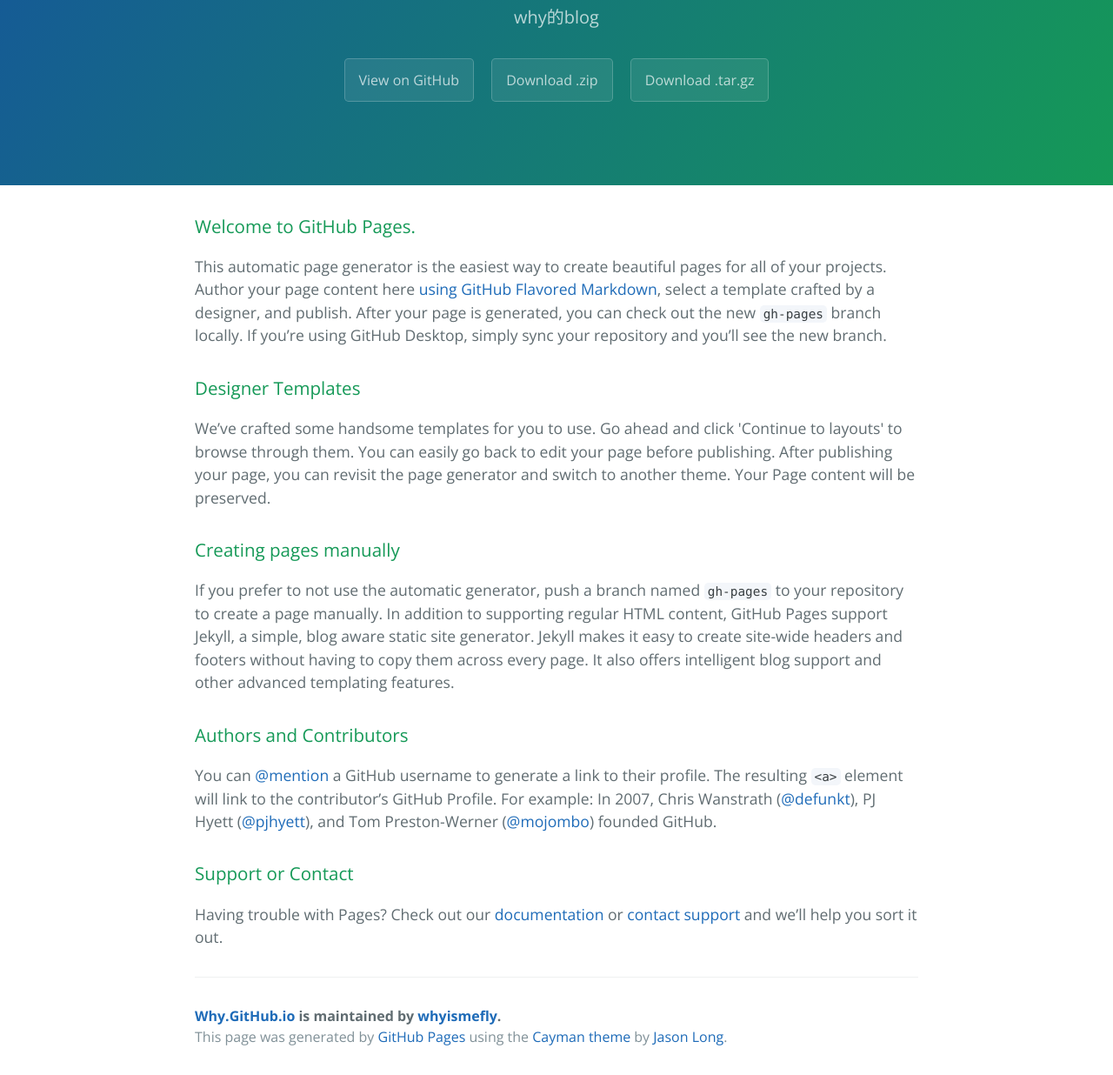
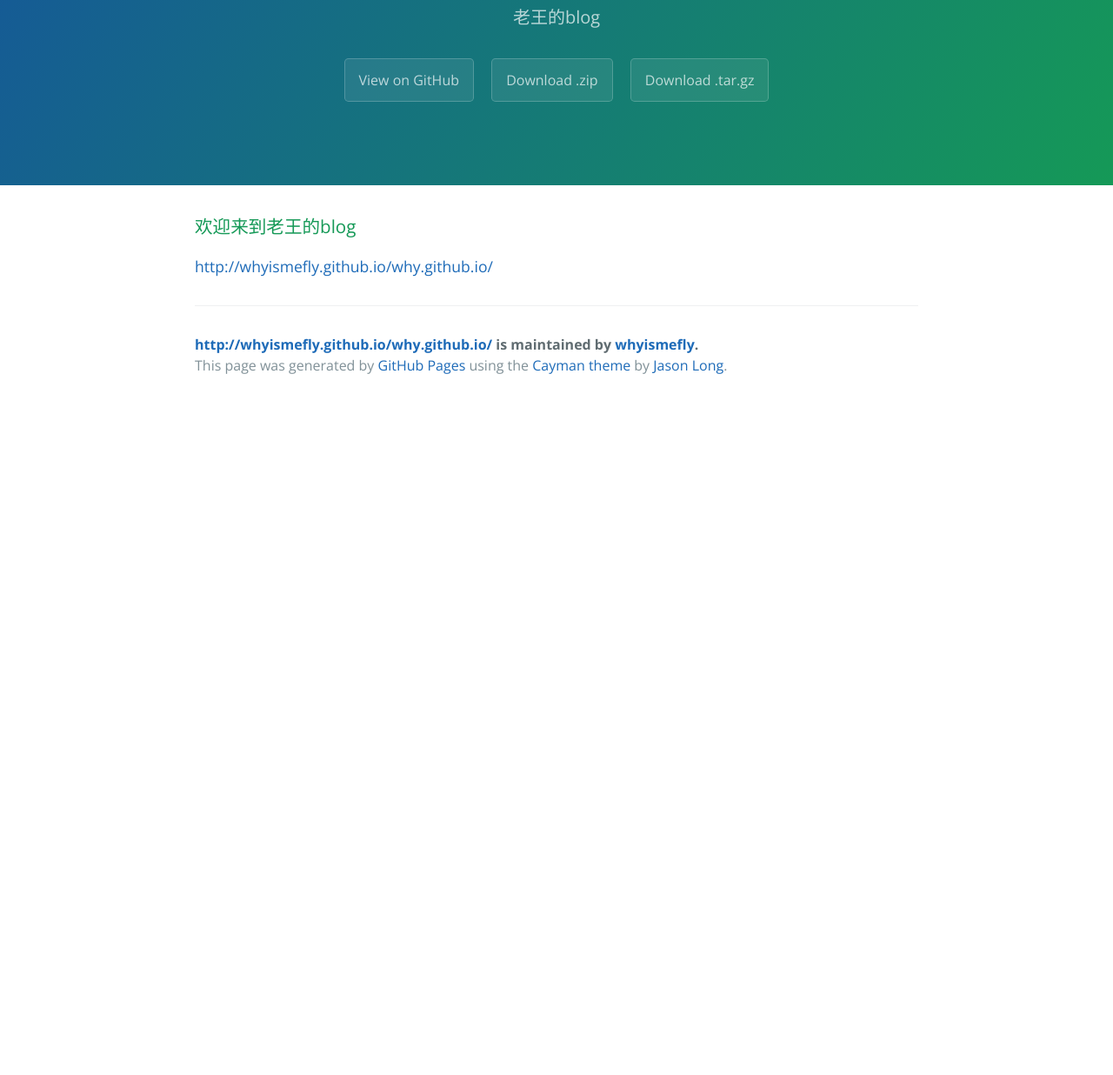
Before and after one commit to whyismefly/why.github.io, a plain HTML site: page index.html in a window 1280 px wide. Shown: the part 170-1406 px from the top of the page at 87% size. After the commit the page ends 800 px from the top, so only its background shows below. Drawn offline with nearby package versions, Linux system fonts and the light colour scheme.

```diff
--- a/index.html
+++ b/index.html
@@ -2,7 +2,7 @@
 <html lang="en-us">
   <head>
     <meta charset="UTF-8">
-    <title>Why.GitHub.io by whyismefly</title>
+    <title>http://whyismefly.github.io/why.github.io/ by whyismefly</title>
     <meta name="viewport" content="width=device-width, initial-scale=1">
     <link rel="stylesheet" type="text/css" href="stylesheets/normalize.css" media="screen">
     <link href='https://fonts.googleapis.com/css?family=Open+Sans:400,700' rel='stylesheet' type='text/css'>
@@ -11,8 +11,8 @@
   </head>
   <body>
     <section class="page-header">
-      <h1 class="project-name">Why.GitHub.io</h1>
-      <h2 class="project-tagline">why的blog</h2>
+      <h1 class="project-name">http://whyismefly.github.io/why.github.io/</h1>
+      <h2 class="project-tagline">老王的blog</h2>
       <a href="https://github.com/whyismefly/why.github.io" class="btn">View on GitHub</a>
       <a href="https://github.com/whyismefly/why.github.io/zipball/master" class="btn">Download .zip</a>
       <a href="https://github.com/whyismefly/why.github.io/tarball/master" class="btn">Download .tar.gz</a>
@@ -20,32 +20,12 @@
 
     <section class="main-content">
       <h3>
-<a id="welcome-to-github-pages" class="anchor" href="#welcome-to-github-pages" aria-hidden="true"><span aria-hidden="true" class="octicon octicon-link"></span></a>Welcome to GitHub Pages.</h3>
+<a id="欢迎来到老王的blog" class="anchor" href="#%E6%AC%A2%E8%BF%8E%E6%9D%A5%E5%88%B0%E8%80%81%E7%8E%8B%E7%9A%84blog" aria-hidden="true"><span aria-hidden="true" class="octicon octicon-link"></span></a>欢迎来到老王的blog</h3>
 
-<p>This automatic page generator is the easiest way to create beautiful pages for all of your projects. Author your page content here <a href="https://guides.github.com/features/mastering-markdown/">using GitHub Flavored Markdown</a>, select a template crafted by a designer, and publish. After your page is generated, you can check out the new <code>gh-pages</code> branch locally. If you’re using GitHub Desktop, simply sync your repository and you’ll see the new branch.</p>
-
-<h3>
-<a id="designer-templates" class="anchor" href="#designer-templates" aria-hidden="true"><span aria-hidden="true" class="octicon octicon-link"></span></a>Designer Templates</h3>
-
-<p>We’ve crafted some handsome templates for you to use. Go ahead and click 'Continue to layouts' to browse through them. You can easily go back to edit your page before publishing. After publishing your page, you can revisit the page generator and switch to another theme. Your Page content will be preserved.</p>
-
-<h3>
-<a id="creating-pages-manually" class="anchor" href="#creating-pages-manually" aria-hidden="true"><span aria-hidden="true" class="octicon octicon-link"></span></a>Creating pages manually</h3>
-
-<p>If you prefer to not use the automatic generator, push a branch named <code>gh-pages</code> to your repository to create a page manually. In addition to supporting regular HTML content, GitHub Pages support Jekyll, a simple, blog aware static site generator. Jekyll makes it easy to create site-wide headers and footers without having to copy them across every page. It also offers intelligent blog support and other advanced templating features.</p>
-
-<h3>
-<a id="authors-and-contributors" class="anchor" href="#authors-and-contributors" aria-hidden="true"><span aria-hidden="true" class="octicon octicon-link"></span></a>Authors and Contributors</h3>
-
-<p>You can <a href="https://help.github.com/articles/basic-writing-and-formatting-syntax/#mentioning-users-and-teams" class="user-mention">@mention</a> a GitHub username to generate a link to their profile. The resulting <code>&lt;a&gt;</code> element will link to the contributor’s GitHub Profile. For example: In 2007, Chris Wanstrath (<a href="https://github.com/defunkt" class="user-mention">@defunkt</a>), PJ Hyett (<a href="https://github.com/pjhyett" class="user-mention">@pjhyett</a>), and Tom Preston-Werner (<a href="https://github.com/mojombo" class="user-mention">@mojombo</a>) founded GitHub.</p>
-
-<h3>
-<a id="support-or-contact" class="anchor" href="#support-or-contact" aria-hidden="true"><span aria-hidden="true" class="octicon octicon-link"></span></a>Support or Contact</h3>
-
-<p>Having trouble with Pages? Check out our <a href="https://help.github.com/pages">documentation</a> or <a href="https://github.com/contact">contact support</a> and we’ll help you sort it out.</p>
+<p><a href="http://whyismefly.github.io/why.github.io/">http://whyismefly.github.io/why.github.io/</a></p>
 
       <footer class="site-footer">
-        <span class="site-footer-owner"><a href="https://github.com/whyismefly/why.github.io">Why.GitHub.io</a> is maintained by <a href="https://github.com/whyismefly">whyismefly</a>.</span>
+        <span class="site-footer-owner"><a href="https://github.com/whyismefly/why.github.io">http://whyismefly.github.io/why.github.io/</a> is maintained by <a href="https://github.com/whyismefly">whyismefly</a>.</span>
 
         <span class="site-footer-credits">This page was generated by <a href="https://pages.github.com">GitHub Pages</a> using the <a href="https://github.com/jasonlong/cayman-theme">Cayman theme</a> by <a href="https://twitter.com/jasonlong">Jason Long</a>.</span>
       </footer>
```
Also changed, not shown: params.json (+3 -3 lines).
